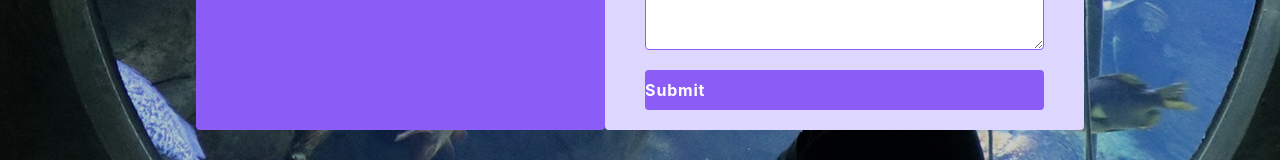
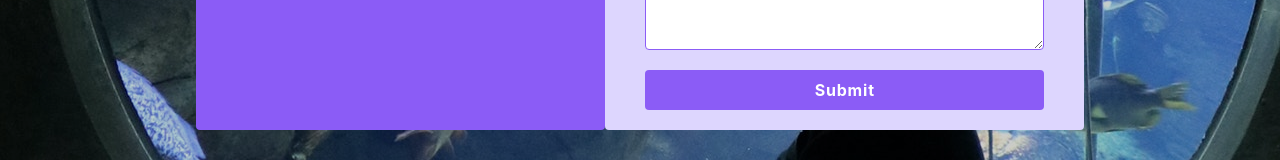
Before and after one commit to hugo-ribaud/portfolio, a React (Create React App) app: page /hire in a window 1280 px wide. Shown: the part 511-671 px from the top of the page. Built offline with nearby package versions, Linux system fonts and the light colour scheme.

Commit message:
contact form

```diff
--- a/src/components/Hire.js
+++ b/src/components/Hire.js
@@ -47,12 +47,11 @@ const Hire = () => {
                 required
                 className="py-2 px-4 mb-5 rounded border border-solid border-purple-500 text-purple-500 placeholder-purple-500 font-semibold"
               ></textarea>
-              <a
-                href="mailto:hugo.ribaud.dev@gmail.com"
+              <input
+                type="submit"
+                value="Submit"
                 className="bg-purple-500 text-white font-bold tracking-wider py-2 rounded cursor-pointer transition-all hover:bg-purple-800"
-              >
-                Submit
-              </a>
+              />
             </form>
           </div>
         </div>
```
